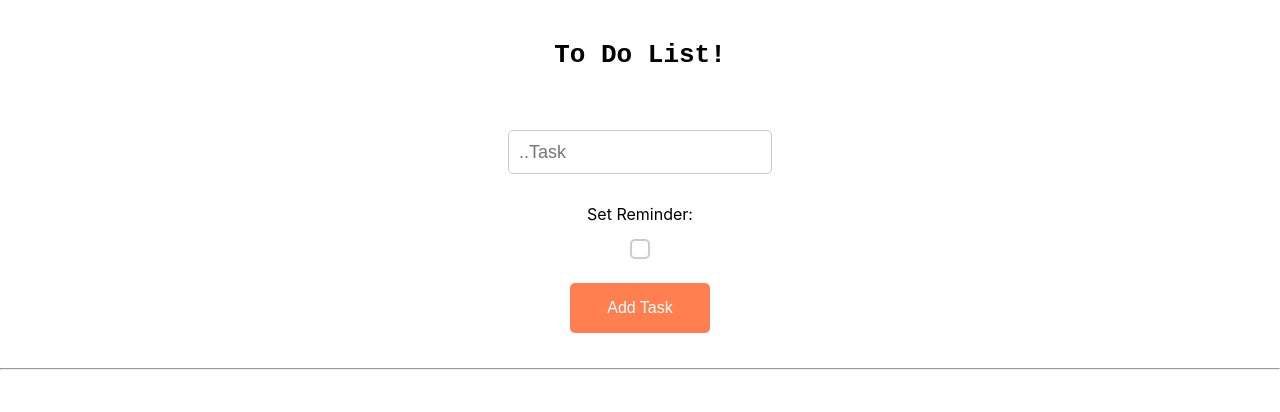
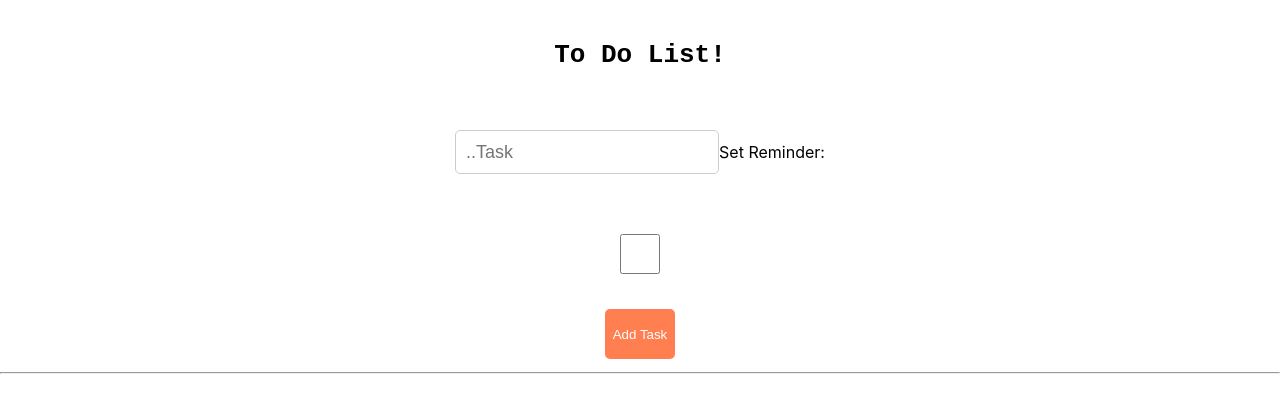
Before and after one commit to bunn1/doReact, a React (Create React App) app in the folder doreact/: page /todo in a window 1280 px wide. Shown: the top 412 px of the page. Built offline with nearby package versions, Linux system fonts and the light colour scheme.

Commit message:
Revert "style container and hr"
This reverts commit ae102912a632ce81e94ac0a3ddc674218a28e102.

```diff
--- a/doreact/src/App.css
+++ b/doreact/src/App.css
@@ -3,15 +3,6 @@
 
 }
 
-.container {
-  display: flex;
-  flex-direction: column;
-  align-items: center;
-}
-
-hr{
-  margin: 30px 0;
-}
 input{
   margin: 30px 0;
   width: 250px;
@@ -83,16 +74,6 @@ input.inputBox{
   border-radius: 5px;
 }
 
-#addButton{
-  height: 50px;
-  width: 140px;
-  border: none;
-  background-color: coral;
-  border-radius: 5px;
-  color: white;
-  font-size: 16px;
-}
-
 #saveButton{
   background-color: black;
 }
@@ -105,34 +86,3 @@ input.inputBox{
   text-decoration: line-through;
   color: coral;
 }
-
-.checkReminder {
-  appearance: none;
-  -webkit-appearance: none;
-  -moz-appearance: none;
-  width: 20px;
-  height: 20px;
-  border: 2px solid #ccc;
-  border-radius: 5px;
-  outline: none;
-  cursor: pointer;
-  margin-right: 10px; /* Adjust as needed */
-}
-
-.checkReminder:checked {
-  border-color: coral;
-  background-color: coral;
-}
-
-.checkReminder:focus {
-  outline: 2px solid #ccc;
-}
-
-.checkReminderLabel {
-  color: #fff;
-  color: #fff;
-}
-
-.checkReminder{
-  margin: 15px 0;
-}
```
